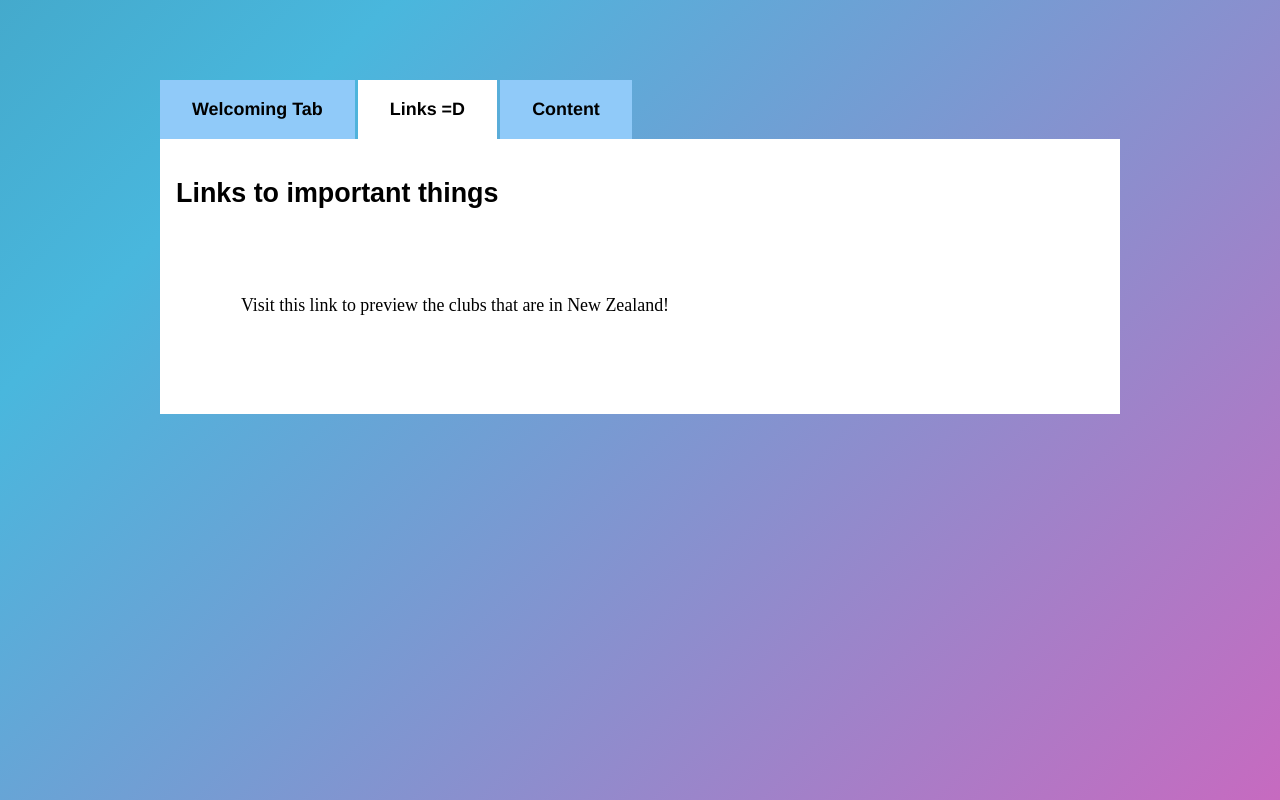
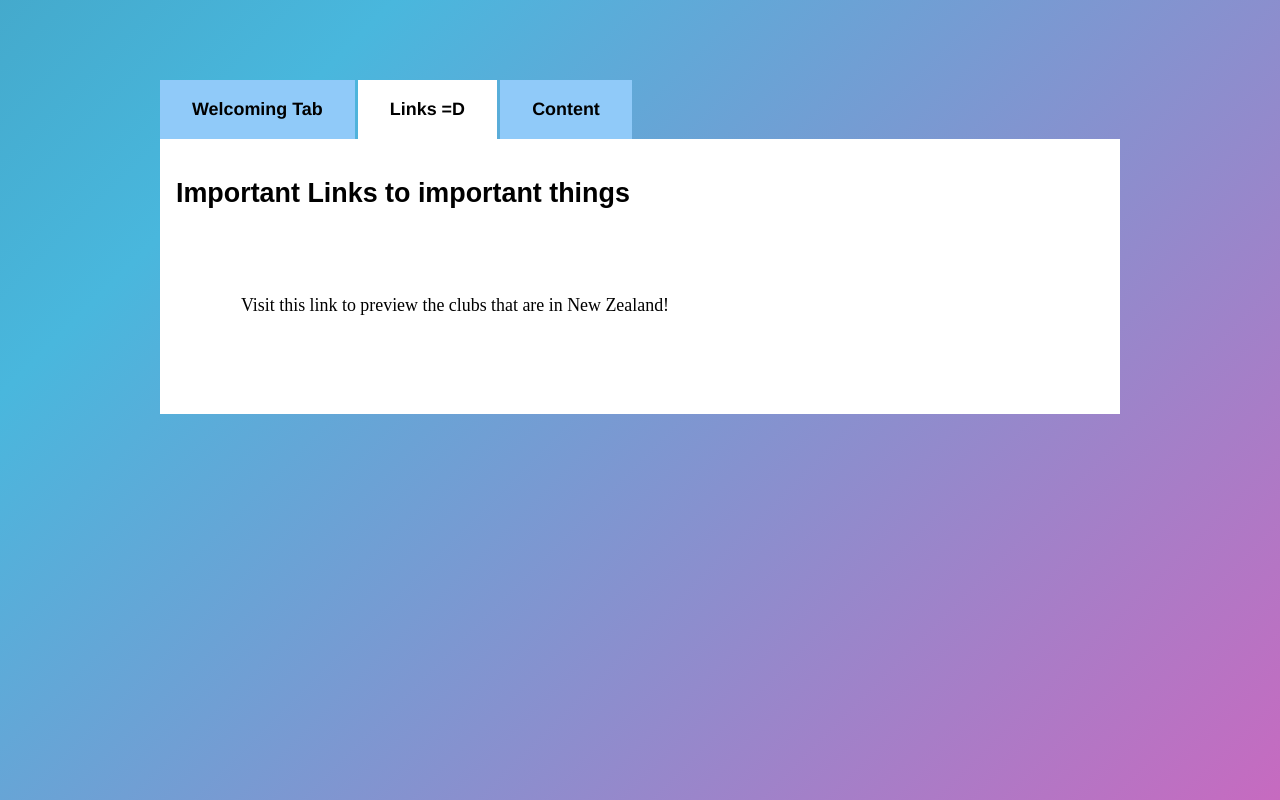
Before and after one commit to Jai20H/Jai20H.github.io, a plain HTML site: page index.html in a window 1280 px wide. Both pictures are taken after a click on the label "Links =D". Drawn offline with Linux system fonts and the light colour scheme.

Commit message:
Update index.html

```diff
--- a/index.html
+++ b/index.html
@@ -12,7 +12,7 @@
  <input type="radio" name="tabs" id="tabtwo">
   <label for="tabtwo">Links =D</label>
   <div class="tab">
-    <h1>Links to important things </h1>
+    <h1>Important Links to important things</h1>
     <p style="border: 0px solid Black;"><a href="https://www.wakaama.co.nz/clubs" target="_blank">Visit this link to preview the clubs that are in New Zealand!</a>
   </div>
 
```
